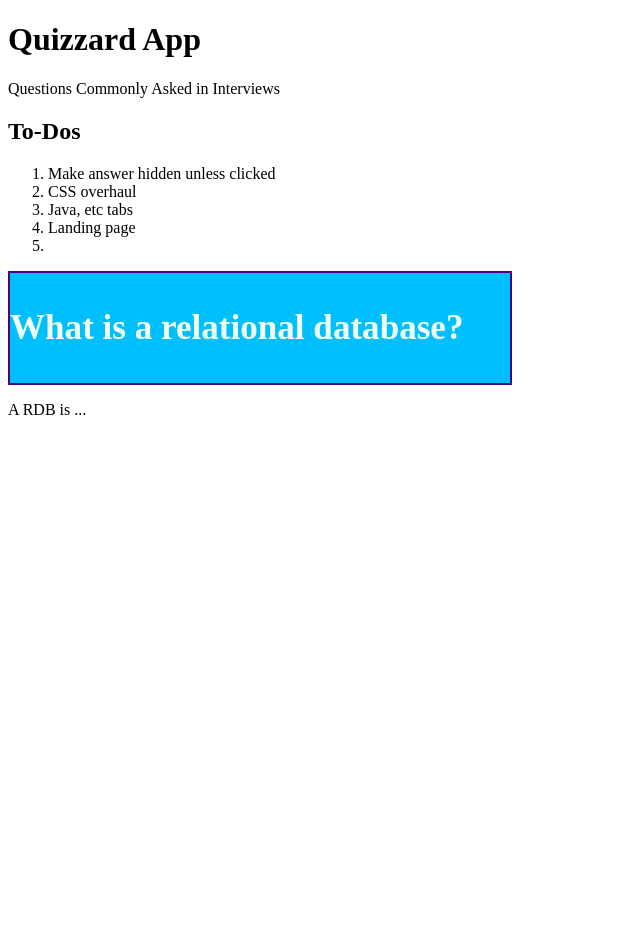
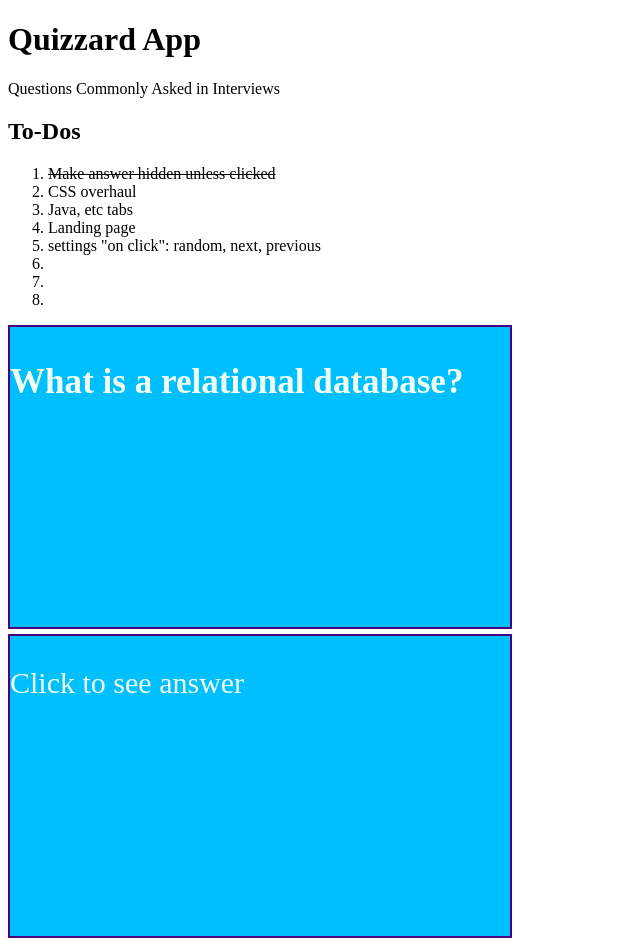
Before and after one commit to 220509-web-dev/FoundationProject-Josiah, a plain HTML site: page Quizzard/index.html in a window 1280 px wide. Both pictures are taken after a click on the element "Click me to display a question.". Shown: the whole page, without its empty margins (0-640 px from the left). Before the commit the page ends 800 px from the top, so only its background shows below. Drawn offline with Linux system fonts and the light colour scheme.

Commit message:
Answer hidden until clicked

```diff
--- a/Quizzard/index.html
+++ b/Quizzard/index.html
@@ -12,16 +12,22 @@
 <p>Questions Commonly Asked in Interviews</p>
 <h2>To-Dos</h2>
 <ol>
-	<li>Make answer hidden unless clicked</li>
+	<del><li>Make answer hidden unless clicked</li></del>
 	<li>CSS overhaul</li>
 	<li>Java, etc tabs</li>
 	<li>Landing page</li>
+	<li>settings "on click": random, next, previous</li>
+	<li></li>
+	<li></li>
 	<li></li>
 </ol>
 <div id="q_control" type="button"
-onclick="repl_with()">
+onclick="repl_q()">
 <p id="question">Click me to display a question.</p></div>
+<div id="a_control" type="button"
+onclick="repl_a()">
 <p id="answer"></p>
+</div>
 
 </body>
 </html>
--- a/Quizzard/script.js
+++ b/Quizzard/script.js
@@ -27,6 +27,8 @@ fetch(loc)
 function getRandomInt(max) {
   <!-- Returns integer in range [0,max] meaning 0 or max could be returned -->
   return Math.floor(Math.random() * (max+1));
+  <!-- Could be modified to find random in range with multiple omits -->
+  <!-- That would allow for a size >1 memory int-array that won't be selected -->
 }
 function set_sel(val) {
   window.sel = val;
@@ -41,8 +43,12 @@ function rnd_sel() {
   } else if (window.elems == 1) {set_sel(0);}
 }
 
-function repl_with() {
+function repl_q() {
   rnd_sel();
   document.getElementById('question').innerHTML = window.db_c[window.sel][0];
+  document.getElementById('answer').innerHTML = "<p>Click to see answer</p>";
+  <!-- window.db_c[window.sel][1] -->
+}
+function repl_a() {
   document.getElementById('answer').innerHTML = window.db_c[window.sel][1];
 }
--- a/Quizzard/style.css
+++ b/Quizzard/style.css
@@ -1,9 +1,14 @@
-#q_control {
+#q_control, #a_control {
   background-color: DeepSkyBlue;
+  border:2px solid Indigo;
+  max-width: 500px;
+  min-height: 300px;
+  margin-top: 5px;
+}
+
+#question, #answer {
   color: HoneyDew;
   font-size: 30px;
-  border:2px solid Indigo;
-  max-width: 500px;
 }
 #block_quote {
   text-indent: 50px;
```
